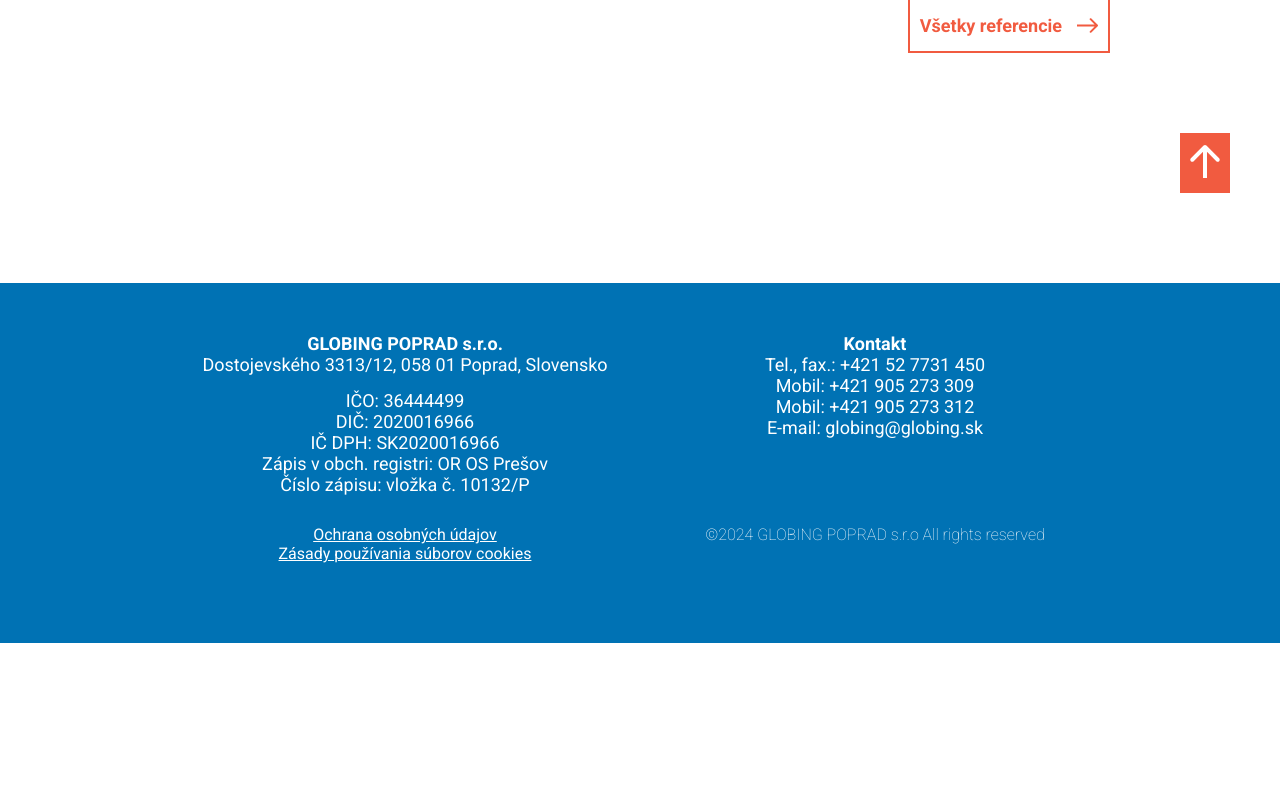
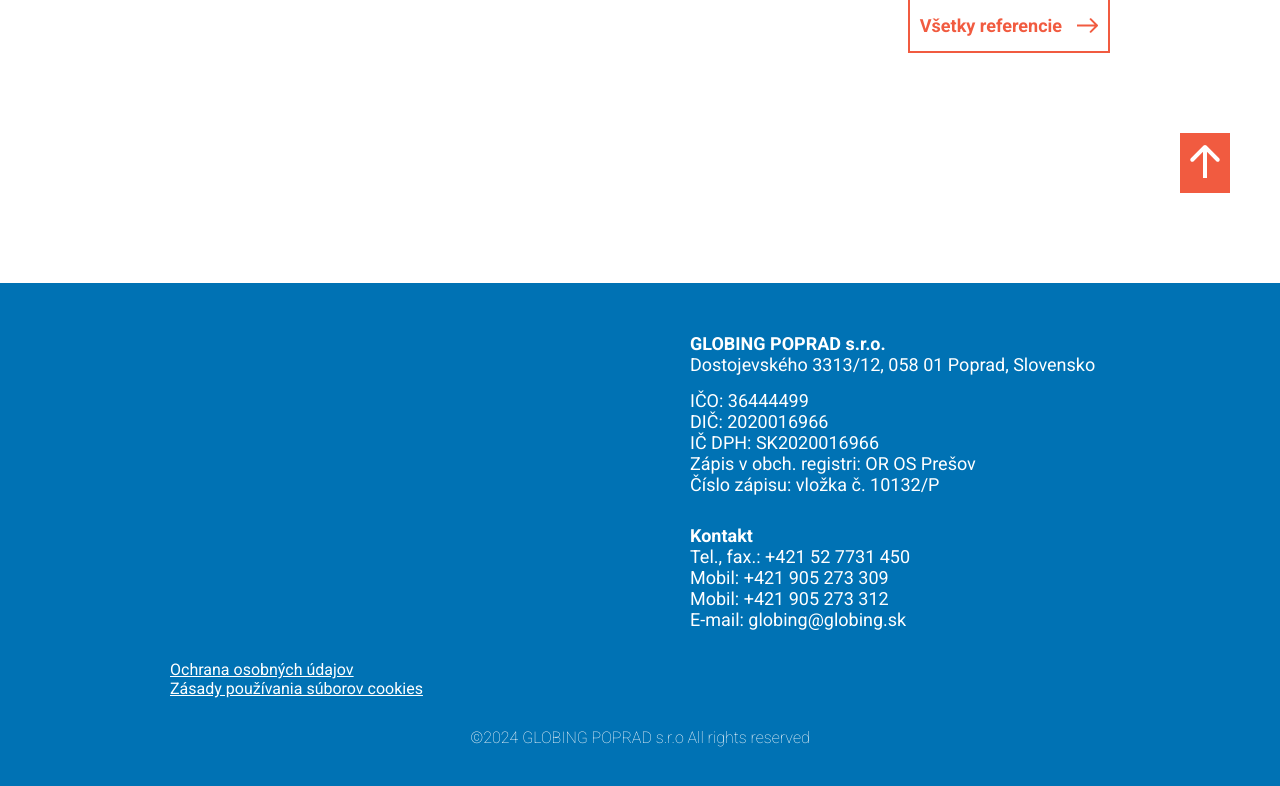
Before and after one commit to MartinaMax/globing, a Next.js app: page / in a window 1280 px wide. Shown: the part 3338-4124 px from the top of the page. Before the commit the page ends 3981 px from the top, so only its background shows below. Built offline with nearby package versions, Linux system fonts and the light colour scheme.

Commit message:
Footer desktop style added

```diff
--- a/app/components/Footer.jsx
+++ b/app/components/Footer.jsx
@@ -8,7 +8,7 @@ const Footer = () => {
         {/* Map Section */}
 
         {/* Company info section */}
-            <div>
+            <div className={styles.containerCompInfo}>
                 <p className={styles.p_strong}>GLOBING POPRAD s.r.o.</p>
                 <p>Dostojevského 3313/12, 058 01 Poprad, Slovensko</p>
                 <ul>
@@ -22,7 +22,7 @@ const Footer = () => {
             </div>
 
         {/* Contact info section */}
-            <div>
+            <div className={styles.containerContactInfo}>
                 <p className={styles.p_strong}>Kontakt</p>
                 <ul>
                     <li>Tel., fax.: +421 52 7731 450</li>
--- a/app/styles/components/_footer.scss
+++ b/app/styles/components/_footer.scss
@@ -32,7 +32,6 @@
         a {
             color: $white;
         }
-
     }
 
     .copyright {
@@ -43,9 +42,26 @@
     @media (min-width: $breakpoint-large) {
         display: grid;
         grid-template-columns: 1fr 1fr;
+        column-gap: $space100;
         padding: 50px 170px;
+        text-align: unset;
+        align-items: center;
+
+        .containerCompInfo {
+            grid-column: 2/3;
+        }
+
+        .containerContactInfo {
+            grid-column: 2/3;
+        }
+
+        .containerConsent {
+            grid-column: 1/2;
+        }
 
         .copyright {
+            text-align: center;
+            grid-column: 1/3;
             font-size: 16px;
         }
     }
```
